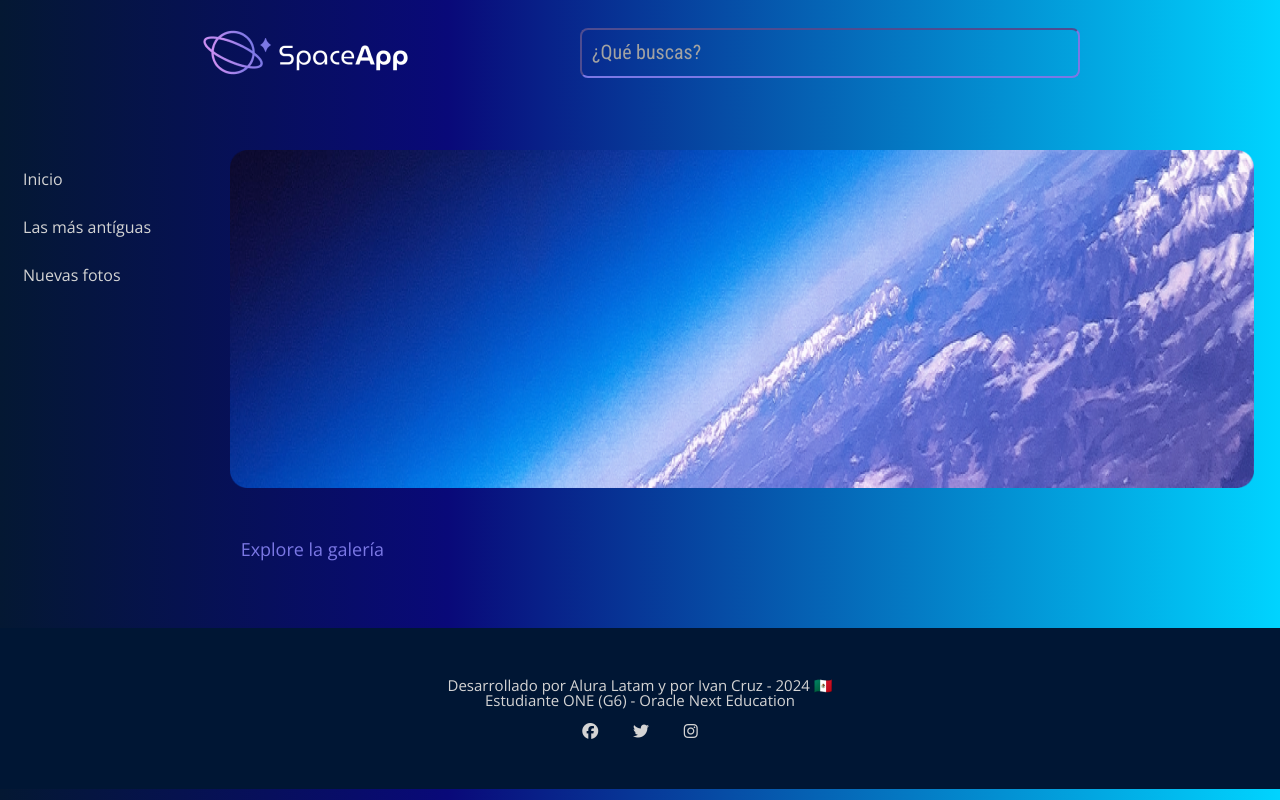
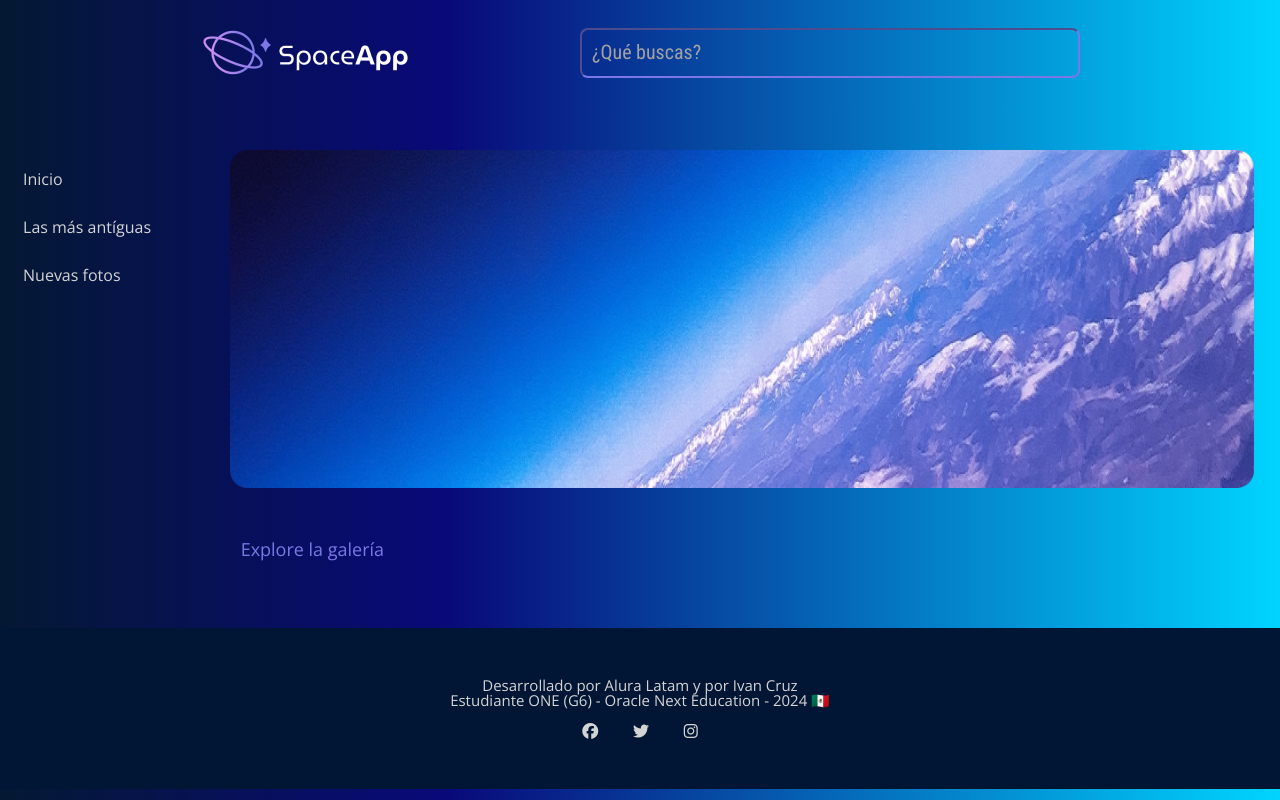
Before and after one commit to Ivandv19/SpaceApp, a plain HTML site: page index.html in a window 1280 px wide. Drawn offline with nearby package versions, Linux system fonts and the light colour scheme; no server answers; a web font is replaced by a local one.

Commit message:
refactor: Cambia contenido de footer

```diff
--- a/index.html
+++ b/index.html
@@ -6,12 +6,10 @@
     <meta charset="UTF-8">
     <meta name="viewport" content="width=device-width, initial-scale=1.0">
     <title>SpaceAPP</title>
-
     <!-- Enlaces a hojas de estilo -->
     <link rel="stylesheet" href="./css/style.css" />
     <link rel="stylesheet" href="./css/reset.css" />
     <link rel="stylesheet" href="./css/responsive.css" />
-
     <!-- Enlaces a fuentes de Google Fonts -->
     <link rel="preconnect" href="https://fonts.googleapis.com">
     <link rel="preconnect" href="https://fonts.gstatic.com" crossorigin>
@@ -21,67 +19,54 @@
 </head>
 
 <body>
-
     <!-- Encabezado -->
     <header class="header">
         <img class="header__logo" src="./assets/LogoSpaceApp.png" alt="SpaceApp">
         <input class="header__input" type="search" placeholder="¿Qué buscas?">
     </header>
-
     <main>
-
         <div class="grouping">
-
             <!-- Barra lateral -->
             <aside class="aside">
                 <ul class="lista__menu">
                     <div class="item__lista">
                         <li>Inicio</li>
                     </div>
-
                     <div class="item__lista">
                         <li>Las más antíguas</li>
                     </div>
-
                     <div class="item__lista">
                         <li>Nuevas fotos</li>
                     </div>
                 </ul>
             </aside>
-
             <!-- Banner -->
             <div class="banner">
                 <img class="banner__image" src="assets/BannerSpaceApp.png" alt="bla">
-                <h3 class="gallery__text">Explore la galería</h2>
+                <h3 class="gallery__text">Explore la galería</h3>
             </div>
         </div>
-
         <!-- Sección de tarjetas -->
         <section class="card__section">
             <ul class="ul__cards" data-ul>
                 <!-- Aquí se generan las tarjetas dinámicamente -->
             </ul>
         </section>
-
-
     </main>
     <!-- Contenido principal agrupado -->
 
     <!-- Pie de página -->
     <footer class="footer">
-        <p class="footer__text">Desarrollado por Alura Latam y por Ivan Cruz - 2024 🇲🇽 <br> Estudiante ONE (G6) -
-            Oracle Next Education</p>
+        <p class="footer__text">Desarrollado por Alura Latam y por Ivan Cruz <br> Estudiante ONE (G6) -
+            Oracle Next Education - 2024 🇲🇽 </p>
         <div class="footer__icons">
             <i class="fa-brands fa-facebook"></i>
             <i class="fa-brands fa-twitter"></i>
             <i class="fa-brands fa-instagram"></i>
         </div>
-
     </footer>
-
     <!-- Script de Font Awesome -->
     <script src="https://kit.fontawesome.com/ef3eea8822.js" crossorigin="anonymous"></script>
-
     <!-- Script personalizado -->
     <script src="/ejemplos/script.js"></script>
 </body>
```
